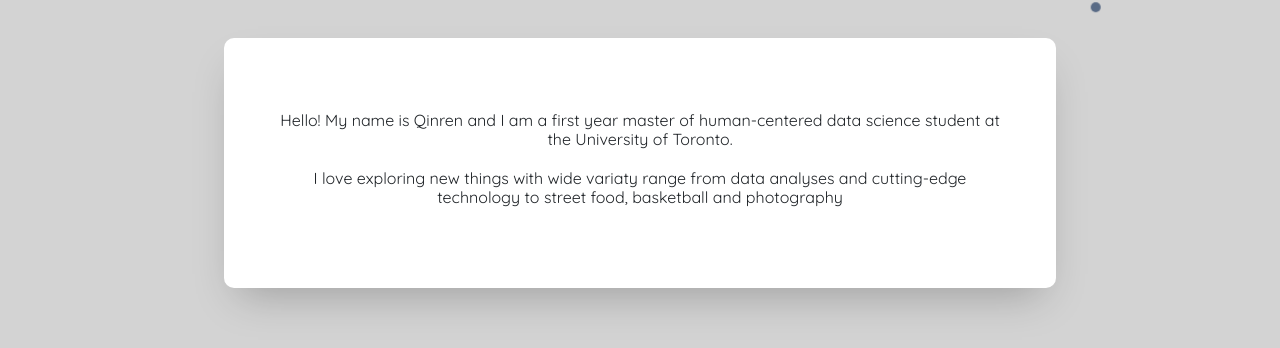
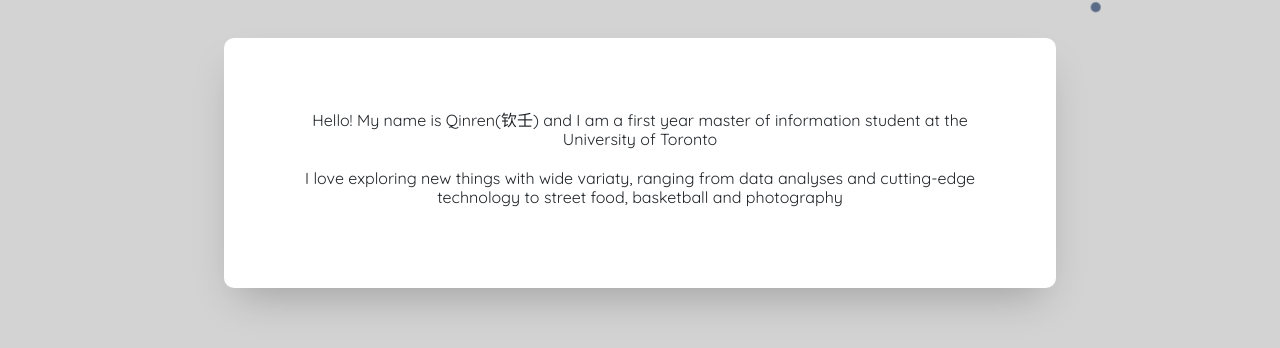
Before and after one commit to QinrenK/qinrenk.github.io, a plain HTML site: page index.html in a window 1280 px wide. Shown: the part 746-1094 px from the top of the page. Drawn offline with nearby package versions, Linux system fonts and the light colour scheme; a script that the page names is missing.

Commit message:
Update index.html

```diff
--- a/index.html
+++ b/index.html
@@ -82,13 +82,13 @@
     <br><br>
 
     <div data-aos="zoom-in-down" data-aos-delay="100" data-aos-offset="300" data-aos-duration="1000" style="text-align:center;" class="aboutme middlediv">
-        <br><br><h6 class="newfont font">Hello! My name is Qinren and I am a first year master of human-centered data science student at the University of Toronto.
+        <br><br><h6 class="newfont font">Hello! My name is Qinren(钦壬) and I am a first year master of information student at the University of Toronto
 
 
         <br><br>
 
         I love exploring new things
-        with wide variaty range from data analyses and cutting-edge technology to street food, basketball and photography
+        with wide variaty, ranging from data analyses and cutting-edge technology to street food, basketball and photography
         </h6><br>
         <br>
     </div>
```
